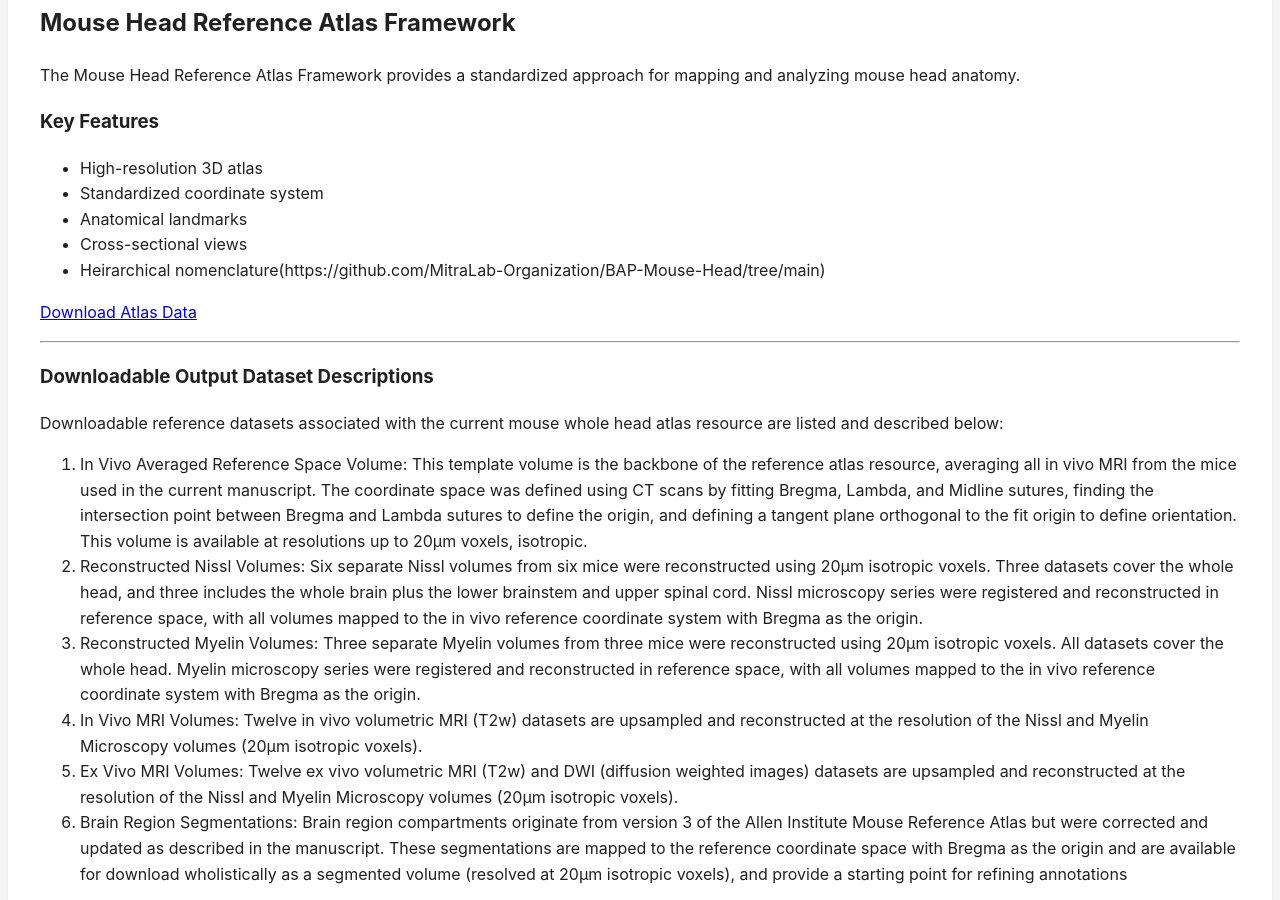
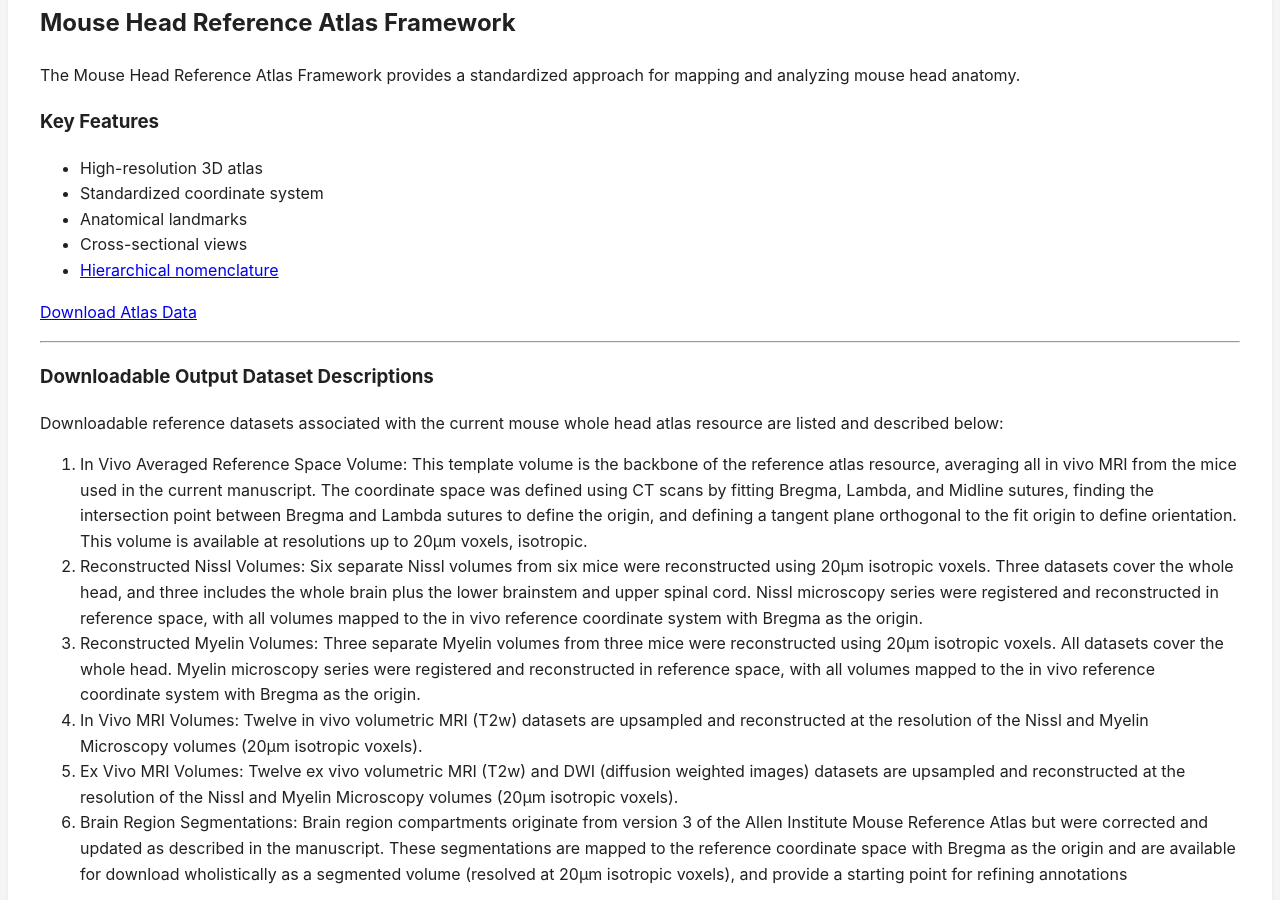
Before and after one commit to ppmitra/BAPDataAndCode, a Jekyll site: the page built from pages/mouse.md, in a window 1280 px wide and 900 px high, scrolled down 396 px. Built offline with Jekyll 4.4.1, drawn with Linux system fonts in a browser that asks for light colours; comment, search, counter and statistics services are not loaded.

Commit message:
Fix link formatting for hierarchical nomenclature

```diff
--- a/pages/mouse.md
+++ b/pages/mouse.md
@@ -13,7 +13,7 @@
 - Standardized coordinate system
 - Anatomical landmarks
 - Cross-sectional views
-- Heirarchical nomenclature(https://github.com/MitraLab-Organization/BAP-Mouse-Head/tree/main)
+- [Hierarchical nomenclature](https://github.com/MitraLab-Organization/BAP-Mouse-Head/tree/main)
 
 [Download Atlas Data](/pages/mouse/datasets)
 
```
